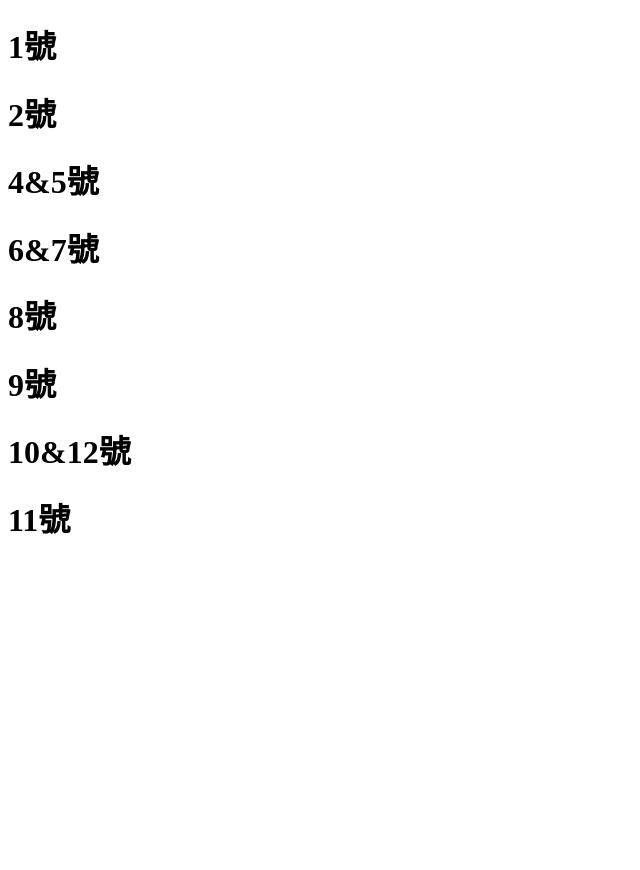
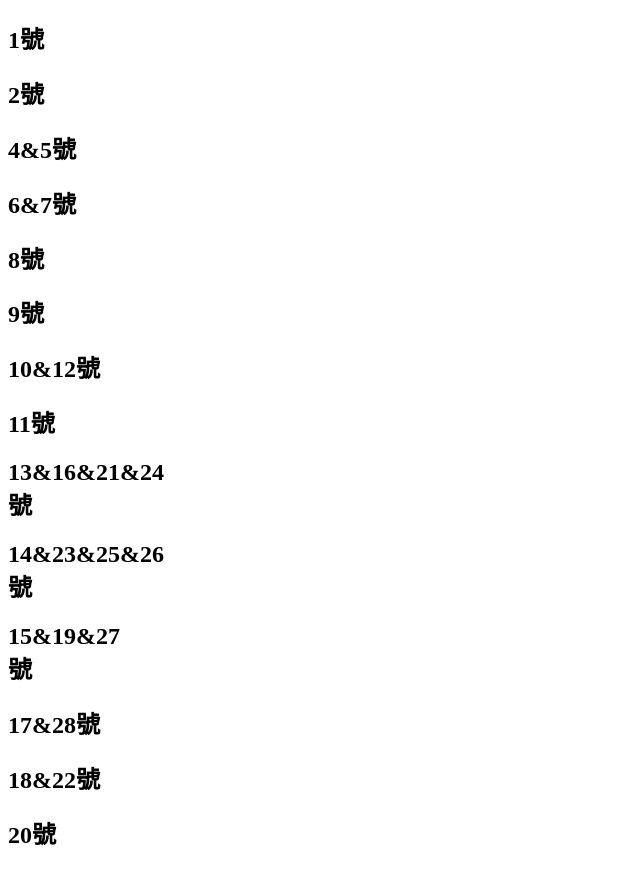
Before and after one commit to Pico-Moon/Pico-Moon.github.io, a plain HTML site: page photos305.com/index.html in a window 1280 px wide. Shown: the whole page, without its empty margins (0-640 px from the left). Before the commit the page ends 800 px from the top, so only its background shows below. Drawn offline with Linux system fonts and the light colour scheme.

Commit message:
Update index.html

```diff
--- a/photos305.com/index.html
+++ b/photos305.com/index.html
@@ -8,14 +8,20 @@
     </head>
     <body>
         <div id = "div">
-            <h1 id = "1">1號</h1>
-            <h1 id = "2">2號</h1>
-            <h1 id = "45">4&amp;5號</h1>
-            <h1 id = "67">6&amp;7號</h1>
-            <h1 id = "8">8號</h1>
-            <h1 id = "9">9號</h1>
-            <h1 id = "1012">10&amp;12號</h1>
-            <h1 id = "11">11號</h1>
+            <h2 id = "1">1號</h2>
+            <h2 id = "2">2號</h2>
+            <h2 id = "45">4&amp;5號</h2>
+            <h2 id = "67">6&amp;7號</h2>
+            <h2 id = "8">8號</h2>
+            <h2 id = "9">9號</h2>
+            <h2 id = "1012">10&amp;12號</h2>
+            <h2 id = "11">11號</h2>
+            <h2 id = "13162124">13&amp;16&amp;21&amp;24號</h2>
+            <h2 id = "14232526">14&amp;23&amp;25&amp;26號</h2>
+            <h2 id = "151927">15&amp;19&amp;27號</h2>
+            <h2 id = "1728">17&amp;28號</h2>
+            <h2 id = "1822">18&amp;22號</h2>
+            <h2 id = "20">20號</h2>
         </div>
         <div id = "img"></div>
         <div id = "loading"></div>
```
